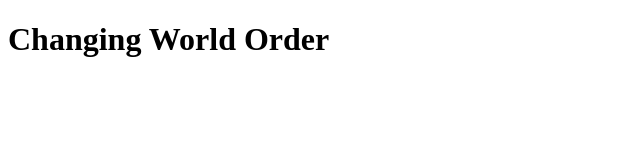
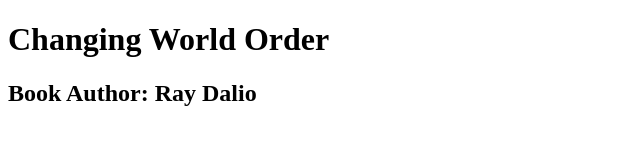
Before and after one commit to beeryani/neogcamp_lessontwo, a plain HTML site: page index.html in a window 1280 px wide. Shown: the whole page, without its empty margins (0-640 px from the left). Drawn offline with Linux system fonts and the light colour scheme.

Commit message:
chore: add H2 for book's author detail

```diff
--- a/index.html
+++ b/index.html
@@ -8,6 +8,7 @@
 </head>
 <body>
     <h1>Changing World Order</h1>
+    <h2>Book Author: Ray Dalio</h2>
 
 </body>
 </html>
```
